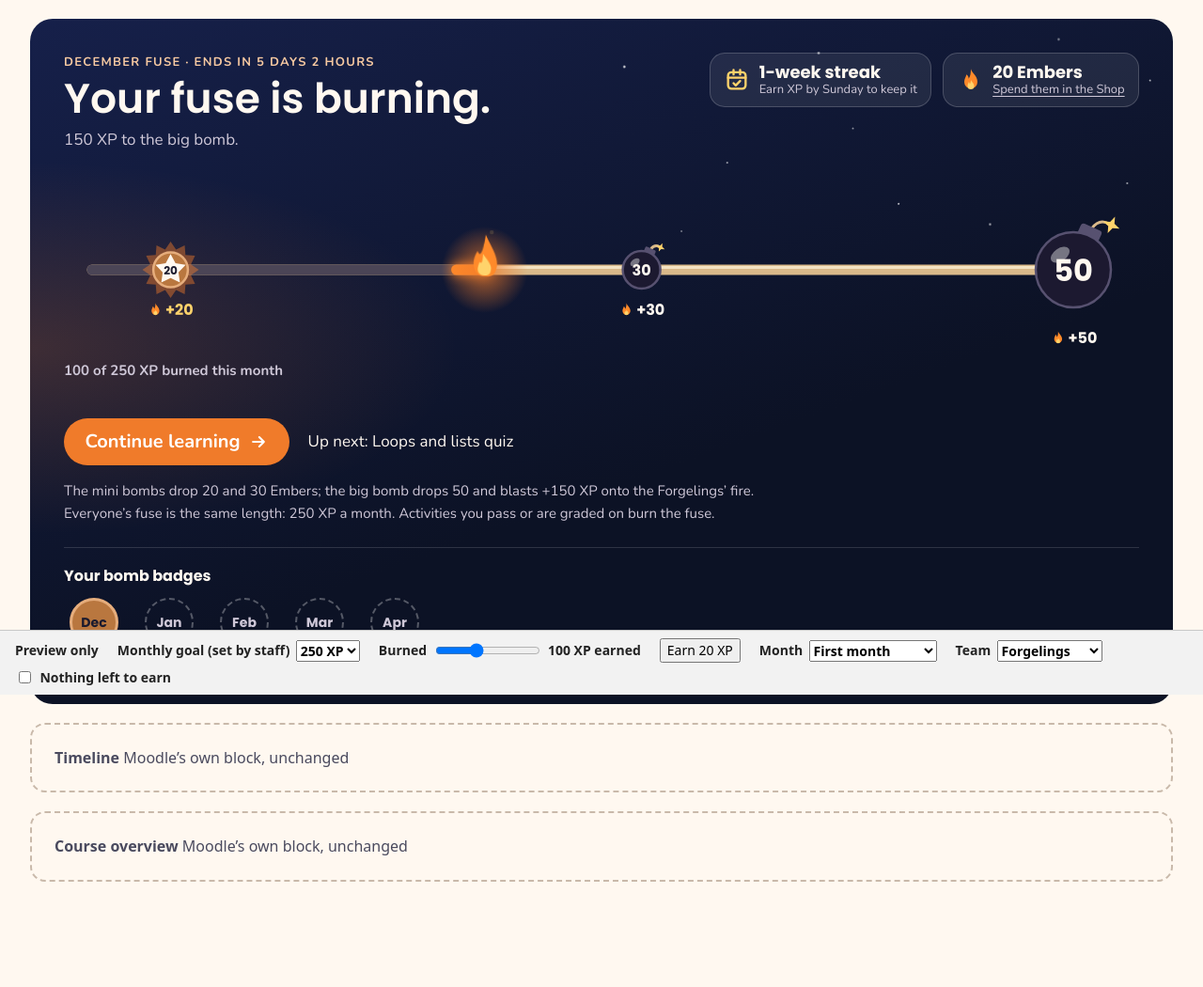
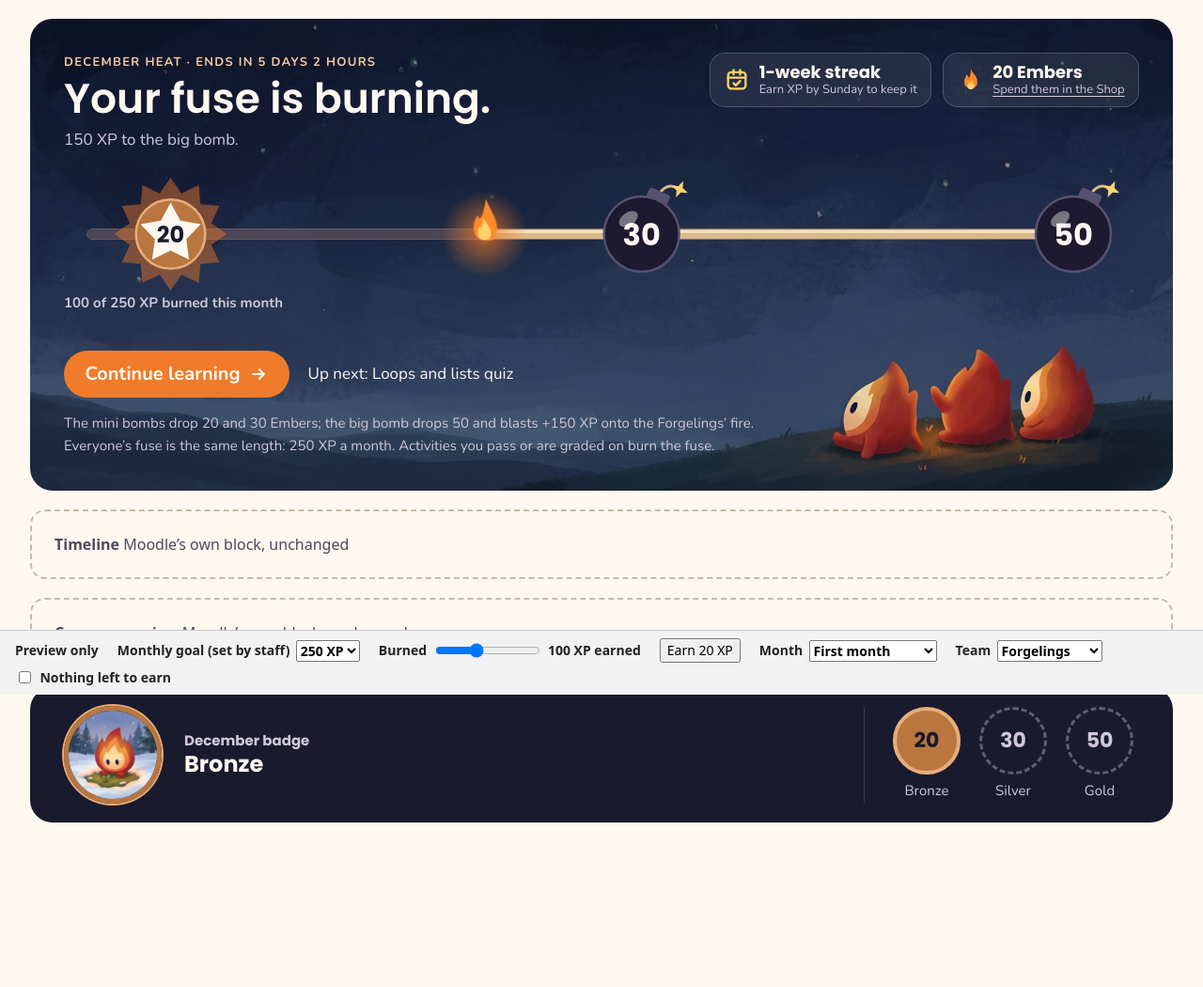
Before and after one commit to CatInTheRiceHat/Ignite-Website, a PHP site: page /local/moodle/preview/fuse-home/index.html in a window 1280 px wide. Shown: the part 61-1111 px from the top of the page at 94% size. After the commit the page ends 936 px from the top, so only its background shows below. Run offline with PHP 8.4, Linux system fonts and the light colour scheme; a stand-in replaces the project's code that opens the database connection; some web fonts are replaced.

Commit message:
Rework the fuse on Home and give the month's badge a box of its own
- All three bombs are drawn the same size, with no label underneath and
  no glowing stretch of rope behind the flame; the empty band above the
  bombs is gone.
- The row of monthly badges is replaced by one box for this month's
  badge, shown at the end of Home: the month's own picture is blacked
  out until the 20 bomb, then ringed in bronze, silver (30) or gold (50).
- The fuse sits on Hero 3, the badge box on the style guide's navy, and
  the heading reads "December Heat" because the fuse and the Campfire
  Heat end together.

Co-Authored-By: Claude Fable 5.2 <noreply@anthropic.com>

```diff
--- a/moodle/blocks/ignite/block_ignite.php
+++ b/moodle/blocks/ignite/block_ignite.php
@@ -25,6 +25,9 @@ class block_ignite extends block_base {
         if ($data['fuse']) {
             $this->page->requires->css('/local/ignite/fuse-home.css');
             $this->page->requires->js('/local/ignite/fuse-home.js');
+            // The month's badge goes at the very end of the Dashboard, under Moodle's own blocks.
+            \local_ignite\fuse::$handed = $data['fuse']['badge'];
+            $data['fuse']['badge'] = false;
         }
         $this->content->text = $this->page->get_renderer('core')->render_from_template('local_ignite/dashboard', $data);
         if ($data['offer']) { \local_ignite\invitations::shown(); }
--- a/moodle/local/ignite/db/hooks.php
+++ b/moodle/local/ignite/db/hooks.php
@@ -8,6 +8,8 @@ $callbacks = [
         'callback' => '\local_ignite\xp::activity_receipt'],
     ['hook' => \core\hook\output\before_footer_html_generation::class,
         'callback' => '\local_ignite\course_catalog::footer'],
+    ['hook' => \core\hook\output\before_footer_html_generation::class,
+        'callback' => '\local_ignite\fuse::footer'],
     ['hook' => \core_completion\hook\after_cm_completion_updated::class,
         'callback' => '\local_ignite\xp::completion_updated'],
     ['hook' => \core_user\hook\extend_user_menu::class,
--- a/moodle/local/ignite/fuse-home.css
+++ b/moodle/local/ignite/fuse-home.css
@@ -1,42 +1,24 @@
-/* Fuse home: the monthly rope and bombs at the top of a learner's Home. */
-.fuse-home, .fuse-home *, .fuse-home *::before, .fuse-home *::after { box-sizing: border-box; }
+/* Fuse home: the monthly rope and bombs at the top of a learner's Home, and the month's badge in a box below. */
+:is(.fuse-home, .fuse-badge), :is(.fuse-home, .fuse-badge) *, .fuse-home *::before, .fuse-home *::after { box-sizing: border-box; }
 
-.fuse-home {
+.fuse-home, .fuse-badge {
     --night: #0c1225;
     --cream: #fff8f0;
     --orange: #f07b2a;
     --rope: #d9b98a;
     --haze: #cfc8d8;
+    border-radius: 1.5rem;
+    color: var(--cream);
+    font: 400 1.0625rem/1.55 Nunito, system-ui, sans-serif;
+}
+.fuse-home {
     position: relative;
     isolation: isolate;
     overflow: hidden;
     padding: clamp(1.25rem, 3vw, 2.25rem);
-    border-radius: 1.5rem;
-    /* A warm glow where the rope starts, fading into the night. */
-    background:
-        radial-gradient(46rem 20rem at 0% 48%, #f07b2a33, transparent 62%),
-        linear-gradient(160deg, #16204a, var(--night) 62%);
-    color: var(--cream);
-    font: 400 1.0625rem/1.55 Nunito, system-ui, sans-serif;
+    /* Hero 3, the Campfire's night sky, with its three flames in the bottom right corner. */
+    background: var(--night) url("pix/campfire/hero-3.jpg") right bottom / cover no-repeat;
     container: fuse-home / inline-size;
-}
-/* A few fixed stars, so the band reads as the same night as the Campfire page. */
-.fuse-home::before {
-    content: "";
-    position: absolute;
-    inset: 0;
-    z-index: -1;
-    background:
-        radial-gradient(2px 2px at 52% 7%, #fff, transparent),
-        radial-gradient(1.5px 1.5px at 61% 21%, #fffc, transparent),
-        radial-gradient(2px 2px at 69% 5%, #fffc, transparent),
-        radial-gradient(1.5px 1.5px at 76% 27%, #fff, transparent),
-        radial-gradient(2px 2px at 84% 30%, #fffa, transparent),
-        radial-gradient(1.5px 1.5px at 96% 24%, #fffc, transparent),
-        radial-gradient(1.5px 1.5px at 57% 31%, #fff9, transparent),
-        radial-gradient(2px 2px at 90% 3%, #fff8, transparent),
-        radial-gradient(1.5px 1.5px at 72% 16%, #fff9, transparent),
-        radial-gradient(1.5px 1.5px at 98% 9%, #fffc, transparent);
 }
 .fuse-home p { margin: 0; }
 .fuse-home a:focus-visible { outline: 3px solid var(--cream); outline-offset: 3px; }
@@ -75,13 +57,11 @@ a.fuse-chip span { text-decoration: underline; text-underline-offset: .2em; }
 /* The fuse itself. Its shapes are drawn in the page's script; these are their materials. */
 .fuse { position: relative; margin-top: clamp(.75rem, 2vw, 1.5rem); }
 .fuse__svg { display: block; width: 100%; height: auto; overflow: visible; }
-.fuse__rope, .fuse__sheen, .fuse__ash, .fuse__smoulder { fill: none; stroke-width: 11; stroke-linecap: round; }
+.fuse__rope, .fuse__sheen, .fuse__ash { fill: none; stroke-width: 11; stroke-linecap: round; }
 .fuse__rope { stroke: var(--rope); }
 /* A light edge along the top of the unburnt rope, so it reads as one smooth cord. */
 .fuse__sheen { stroke: #f3e2c2; stroke-width: 3; transform: translateY(-2.5px); }
 .fuse__ash { stroke: #4b4556; }
-/* The short glowing stretch just behind the flame. */
-.fuse__smoulder { stroke: #ff8a2a; filter: drop-shadow(0 0 6px #ff8a2a); }
 .fuse__body circle { fill: #1c1930; stroke: #575170; stroke-width: 2.5; }
 .fuse__shine { fill: #fff; opacity: .4; }
 /* The Embers a bomb drops, written on it and on the star it leaves; sized to the bomb where it is drawn. */
@@ -90,21 +70,17 @@ a.fuse-chip span { text-decoration: underline; text-underline-offset: .2em; }
 .fuse__cap { fill: #575170; }
 .fuse__wick { fill: none; stroke: var(--rope); stroke-width: 3; stroke-linecap: round; }
 .fuse__spark-tip { fill: #ffd36b; }
-/* The embers a bomb drops, shown as a small flame and a number. */
-.fuse__label text { fill: var(--cream); font: 700 16px Poppins, system-ui, sans-serif; }
-.fuse__bomb.is-exploded .fuse__label text { fill: #ffd36b; }
-.fuse__coin { fill: #ff8a2a; }
-.fuse__coin-core { fill: #ffd36b; }
 
 /* An exploded bomb leaves that grade of the month's badge in its place on the rope. */
 .fuse__medal, .fuse__bomb.is-exploded .fuse__body { display: none; }
 .fuse__bomb.is-exploded .fuse__medal { display: inline; }
 .fuse__burst { fill: var(--orange); opacity: .45; }
 .fuse__star { fill: #fff8f0; }
-.fuse__medal circle { stroke-width: 2.5; }
-.fuse__medal[data-grade="bronze"] circle { fill: #b9773f; stroke: #e6ad7c; }
-.fuse__medal[data-grade="silver"] circle { fill: #9aa5b5; stroke: #e3e9f1; }
-.fuse__medal[data-grade="gold"] circle { fill: #e0a526; stroke: #ffe08a; }
+/* The same badge is drawn large in the month's badge box. */
+:is(.fuse__medal, .fuse-badge__art) circle { stroke-width: 2.5; }
+:is(.fuse__medal, .fuse-badge)[data-grade="bronze"] circle { fill: #b9773f; stroke: #e6ad7c; }
+:is(.fuse__medal, .fuse-badge)[data-grade="silver"] circle { fill: #9aa5b5; stroke: #e3e9f1; }
+:is(.fuse__medal, .fuse-badge)[data-grade="gold"] circle { fill: #e0a526; stroke: #ffe08a; }
 
 .fuse__flame.is-out { display: none; }
 .fuse__flame-shape { fill: #ff8a2a; transform-box: fill-box; transform-origin: 50% 100%; animation: fuse-flicker .45s ease-in-out infinite alternate; }
@@ -148,30 +124,59 @@ a.fuse-chip span { text-decoration: underline; text-underline-offset: .2em; }
 /* Someone with nothing left to earn has no fuse to show. */
 .fuse-home.is-spent :is(.fuse, .fuse-home__legend) { display: none; }
 
-/* One badge a month, in the best grade reached; months to come are empty slots. */
-.fuse-shelf { margin-top: 1.5rem; padding-top: 1.25rem; border-top: 1px solid #ffffff24; }
-.fuse-shelf h3 { margin: 0 0 .75rem; color: var(--cream); font: 700 1rem/1.3 Poppins, system-ui, sans-serif; }
-.fuse-shelf ul { display: flex; flex-wrap: wrap; gap: 1rem; margin: 0; padding: 0; list-style: none; }
-.fuse-medal { display: grid; justify-items: center; gap: .3rem; min-width: 4rem; color: var(--haze); font-size: .8125rem; text-align: center; white-space: nowrap; }
+/* This month's badge, in a box of its own under the fuse: the grade reached so far, and the bomb that gives each grade. */
+.fuse-badge {
+    display: flex;
+    flex-wrap: wrap;
+    align-items: center;
+    gap: 1rem 1.5rem;
+    margin-top: 1.25rem;
+    padding: 1.25rem clamp(1.25rem, 3vw, 2.25rem);
+    /* The style guide's navy, Text Charcoal. */
+    background: #1a1a2e;
+}
+.fuse-badge p { margin: 0; }
+.fuse-badge__art { flex: none; width: 5.5rem; height: 5.5rem; }
+/* The month's own picture: blacked out until the first bomb, then shown inside a ring of the grade reached. */
+.fuse-badge__photo { width: 6.5rem; height: 6.5rem; overflow: hidden; border: 3px dashed #ffffff4d; border-radius: 50%; }
+.fuse-badge__photo img { display: block; width: 100%; height: 100%; object-fit: cover; filter: brightness(.16) saturate(0); }
+.fuse-badge:not([data-grade="none"]) .fuse-badge__photo { border-style: solid; border-width: 5px; }
+.fuse-badge:not([data-grade="none"]) .fuse-badge__photo img { filter: none; }
+.fuse-badge[data-grade="bronze"] .fuse-badge__photo { border-color: #b9773f; box-shadow: 0 0 0 2px #e6ad7c; }
+.fuse-badge[data-grade="silver"] .fuse-badge__photo { border-color: #9aa5b5; box-shadow: 0 0 0 2px #e3e9f1; }
+.fuse-badge[data-grade="gold"] .fuse-badge__photo { border-color: #e0a526; box-shadow: 0 0 0 2px #ffe08a; }
+/* Before the first bomb the badge is an empty outline. */
+.fuse-badge[data-grade="none"] .fuse-badge__art :is(.fuse__burst, .fuse__star) { display: none; }
+.fuse-badge[data-grade="none"] .fuse-badge__art circle { fill: none; stroke: #ffffff4d; stroke-dasharray: 7 7; }
+.fuse-badge h3 { margin: 0; color: var(--haze); font: 700 .9375rem/1.3 Poppins, system-ui, sans-serif; }
+.fuse-badge__grade { color: var(--cream); font: 700 1.5rem/1.25 Poppins, system-ui, sans-serif; }
+.fuse-badge__steps { display: flex; gap: .5rem; margin: 0 0 0 auto; padding: 0 0 0 1.5rem; border-left: 1px solid #ffffff24; list-style: none; }
+.fuse-medal { display: grid; justify-items: center; gap: .4rem; min-width: 5.25rem; color: var(--haze); font-size: .9375rem; text-align: center; white-space: nowrap; }
 .fuse-medal__disc {
     display: grid;
     place-items: center;
-    width: 3.25rem;
-    height: 3.25rem;
-    border: 2px dashed #ffffff4d;
+    width: 4.5rem;
+    height: 4.5rem;
+    border: 3px dashed #ffffff4d;
     border-radius: 50%;
     color: var(--haze);
-    font: 700 .875rem/1 Poppins, system-ui, sans-serif;
+    font: 700 1.375rem/1 Poppins, system-ui, sans-serif;
+    /* Centre the digits themselves, not the taller line they sit in. */
+    text-box: trim-both cap alphabetic;
 }
-.fuse-medal[data-grade="bronze"] .fuse-medal__disc { border: 3px solid #e6ad7c; background: #b9773f; color: #1a1a2e; }
-.fuse-medal[data-grade="silver"] .fuse-medal__disc { border: 3px solid #e3e9f1; background: #9aa5b5; color: #1a1a2e; }
-.fuse-medal[data-grade="gold"] .fuse-medal__disc { border: 3px solid #ffe08a; background: #e0a526; color: #1a1a2e; }
-.fuse-medal[data-grade="current"] .fuse-medal__disc { border: 2px solid var(--orange); color: var(--cream); }
+.fuse-medal[data-grade="bronze"] .fuse-medal__disc { border: 4px solid #e6ad7c; background: #b9773f; color: #1a1a2e; }
+.fuse-medal[data-grade="silver"] .fuse-medal__disc { border: 4px solid #e3e9f1; background: #9aa5b5; color: #1a1a2e; }
+.fuse-medal[data-grade="gold"] .fuse-medal__disc { border: 4px solid #ffe08a; background: #e0a526; color: #1a1a2e; }
 
 @container fuse-home (max-width: 34rem) {
     .fuse-home__chips { width: 100%; }
     .fuse-chip { flex: 1 1 9rem; }
 }
+/* On a narrow screen the three steps drop under the badge, and the fuse keeps to the plain sky so its words stay clear. */
+@media (max-width: 36rem) {
+    .fuse-home { background-position: left bottom; }
+    .fuse-badge__steps { width: 100%; justify-content: space-around; margin: 0; padding: 1rem 0 0; border-top: 1px solid #ffffff24; border-left: 0; }
+}
 @media (prefers-reduced-motion: reduce) {
     .fuse-home *, .fuse-home *::before, .fuse-home *::after { animation: none !important; transition: none !important; }
 }
--- a/moodle/local/ignite/templates/dashboard.mustache
+++ b/moodle/local/ignite/templates/dashboard.mustache
@@ -25,4 +25,7 @@
     </section>{{/timeline}}
 
     {{#onboarding}}<nav class="ignite-dashboard__help" aria-label="{{#str}}dash_help, local_ignite{{/str}}"><a href="{{interestsurl}}">{{#str}}editinterests, local_ignite{{/str}}</a><a href="{{toururl}}">{{#str}}dash_help, local_ignite{{/str}}</a></nav>{{/onboarding}}
+
+    {{! On the Dashboard the block hands the badge on, to be shown under Moodle's own blocks instead. }}
+    {{#fuse}}{{#badge}}{{> local_ignite/fuse_badge}}{{/badge}}{{/fuse}}
 </div>
--- a/moodle/preview/fuse-home/index.html
+++ b/moodle/preview/fuse-home/index.html
@@ -48,15 +48,25 @@
                 <p class="fuse-home__next" data-text="next"></p>
             </div>
             <p class="fuse-home__legend" data-text="legend"></p>
-
-            <div class="fuse-shelf">
-                <h3>Your bomb badges</h3>
-                <ul></ul>
-            </div>
         </section>
 
         <div class="preview-block">Timeline <span>Moodle’s own block, unchanged</span></div>
         <div class="preview-block">Course overview <span>Moodle’s own block, unchanged</span></div>
+
+        <!-- The month's badge closes the page, under Moodle's own blocks. -->
+        <section class="fuse-badge" data-grade="none" aria-labelledby="fuse-badge-title">
+            <span class="fuse-badge__art fuse-badge__photo"><img alt=""></span>
+            <svg class="fuse-badge__art" viewBox="-64 -64 128 128" aria-hidden="true"><polygon class="fuse__burst" points="0.0,-60.0 11.6,-43.3 30.0,-52.0 31.7,-31.7 52.0,-30.0 43.3,-11.6 60.0,0.0 43.3,11.6 52.0,30.0 31.7,31.7 30.0,52.0 11.6,43.3 0.0,60.0 -11.6,43.3 -30.0,52.0 -31.7,31.7 -52.0,30.0 -43.3,11.6 -60.0,0.0 -43.3,-11.6 -52.0,-30.0 -31.7,-31.7 -30.0,-52.0 -11.6,-43.3"/><circle r="36.8"/><polygon class="fuse__star" points="0.0,-33.6 10.3,-14.2 32.0,-10.4 16.7,5.4 19.7,27.2 0.0,17.6 -19.7,27.2 -16.7,5.4 -32.0,-10.4 -10.3,-14.2"/></svg>
+            <div>
+                <h3 id="fuse-badge-title" data-text="badge"></h3>
+                <p class="fuse-badge__grade" data-text="grade"></p>
+            </div>
+            <ul class="fuse-badge__steps" aria-label="The bomb that gives each grade">
+                <li class="fuse-medal"><span class="fuse-medal__disc">20</span><span class="fuse-medal__grade">Bronze</span></li>
+                <li class="fuse-medal"><span class="fuse-medal__disc">30</span><span class="fuse-medal__grade">Silver</span></li>
+                <li class="fuse-medal"><span class="fuse-medal__disc">50</span><span class="fuse-medal__grade">Gold</span></li>
+            </ul>
+        </section>
     </main>
 
     <form class="preview-controls" aria-label="Preview controls">
@@ -77,10 +87,6 @@
         <label><input name="spent" type="checkbox"> Nothing left to earn</label>
     </form>
 
-    <template id="medal">
-        <li class="fuse-medal"><span class="fuse-medal__disc"></span><span class="fuse-medal__grade"></span></li>
-    </template>
-
     <script src="../../local/ignite/fuse-home.js"></script>
     <script src="preview.js"></script>
 </body>
--- a/moodle/preview/fuse-home/preview.css
+++ b/moodle/preview/fuse-home/preview.css
@@ -7,6 +7,8 @@ body { margin: 0; background: #fff8f0; }
 .preview-nav [aria-current] { color: #111; text-decoration: underline; text-underline-offset: .4em; }
 .preview-block { padding: 1.5rem; border: 2px dashed #c9b9aa; border-radius: 1rem; color: #4a4a5e; font: 700 1rem/1.4 system-ui, sans-serif; }
 .preview-block span { font-weight: 400; }
+/* The page already spaces its boxes. */
+.preview-page .fuse-badge { margin-top: 0; }
 .preview-controls {
     position: fixed;
     inset: auto 0 0 0;
```
Also changed, not shown: moodle/local/ignite/classes/fuse.php (+35 -15 lines), moodle/local/ignite/fuse-home.js (+8 -23 lines), moodle/local/ignite/lang/en/local_ignite.php (+4 -4 lines), moodle/local/ignite/templates/fuse_badge.mustache (added, +22 -0 lines), moodle/local/ignite/templates/fuse_home.mustache (+1 -11 lines), moodle/preview/fuse-home/preview.js (+17 -15 lines), tests/ignite-fuse.php (+33 -5 lines), moodle/local/ignite/pix/badges/202612.jpg (added), public/badges/December 2026.jpg (added).
